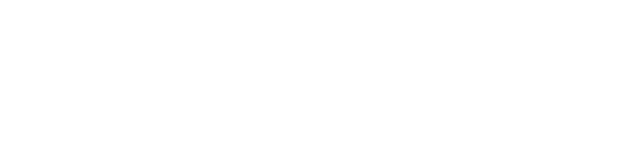
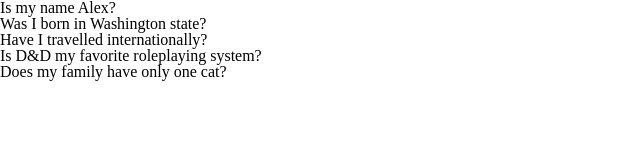
Before and after one commit to nattyayana/Lab-2-Codefellows-201, a plain HTML site: page index.html in a window 1280 px wide. Shown: the whole page, without its empty margins (0-640 px from the left). Drawn offline with Linux system fonts and the light colour scheme.

Commit message:
Added questions to index.html

```diff
--- a/index.html
+++ b/index.html
@@ -7,6 +7,16 @@
   </head>
   <body>
 
+    <p>Is my name Alex?</p>
+
+    <p>Was I born in Washington state?</p>
+
+    <p>Have I travelled internationally?</p>
+
+    <p>Is D&D my favorite roleplaying system?</p>
+
+    <p>Does my family have only one cat?</p>
+
     <script src="js/app.js"></script>
   </body>
 </html>
```
